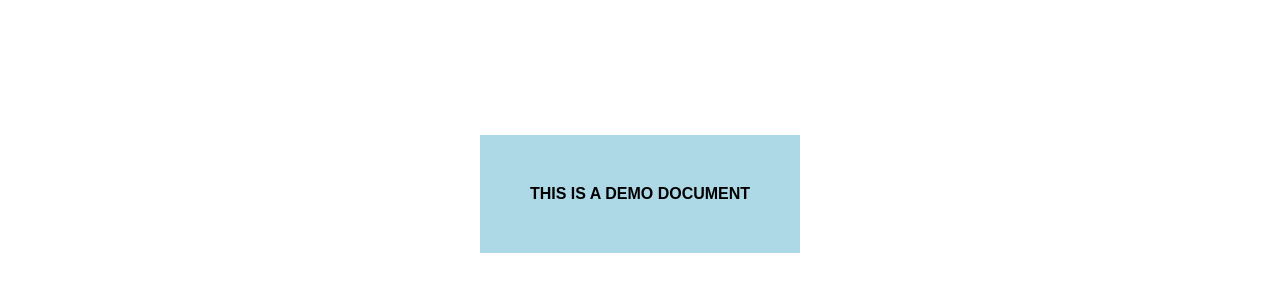
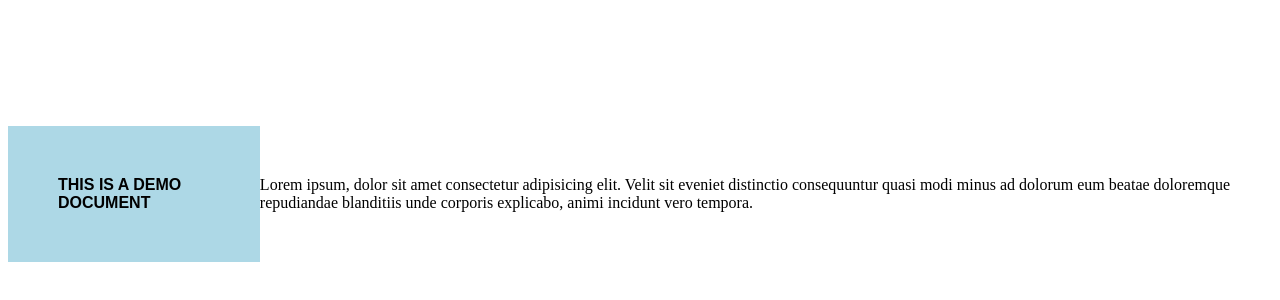
Before and after one commit to andrewvd31/Demo-Project, a plain HTML site: page index.html in a window 1280 px wide. Shown: the part 214-514 px from the top of the page. Drawn offline with Linux system fonts and the light colour scheme.

Commit message:
Update v1.0
Update v1.0

```diff
--- a/index.html
+++ b/index.html
@@ -7,5 +7,6 @@
 </head>
 <body style="display: flex;justify-content: center;align-items: center;height: 100vh;">
     <p style="background-color: lightblue;padding: 50px;font-family: sans-serif;font-weight: bold;">THIS IS A DEMO DOCUMENT</p>
+    <p>Lorem ipsum, dolor sit amet consectetur adipisicing elit. Velit sit eveniet distinctio consequuntur quasi modi minus ad dolorum eum beatae doloremque repudiandae blanditiis unde corporis explicabo, animi incidunt vero tempora.</p>
 </body>
 </html>
```
